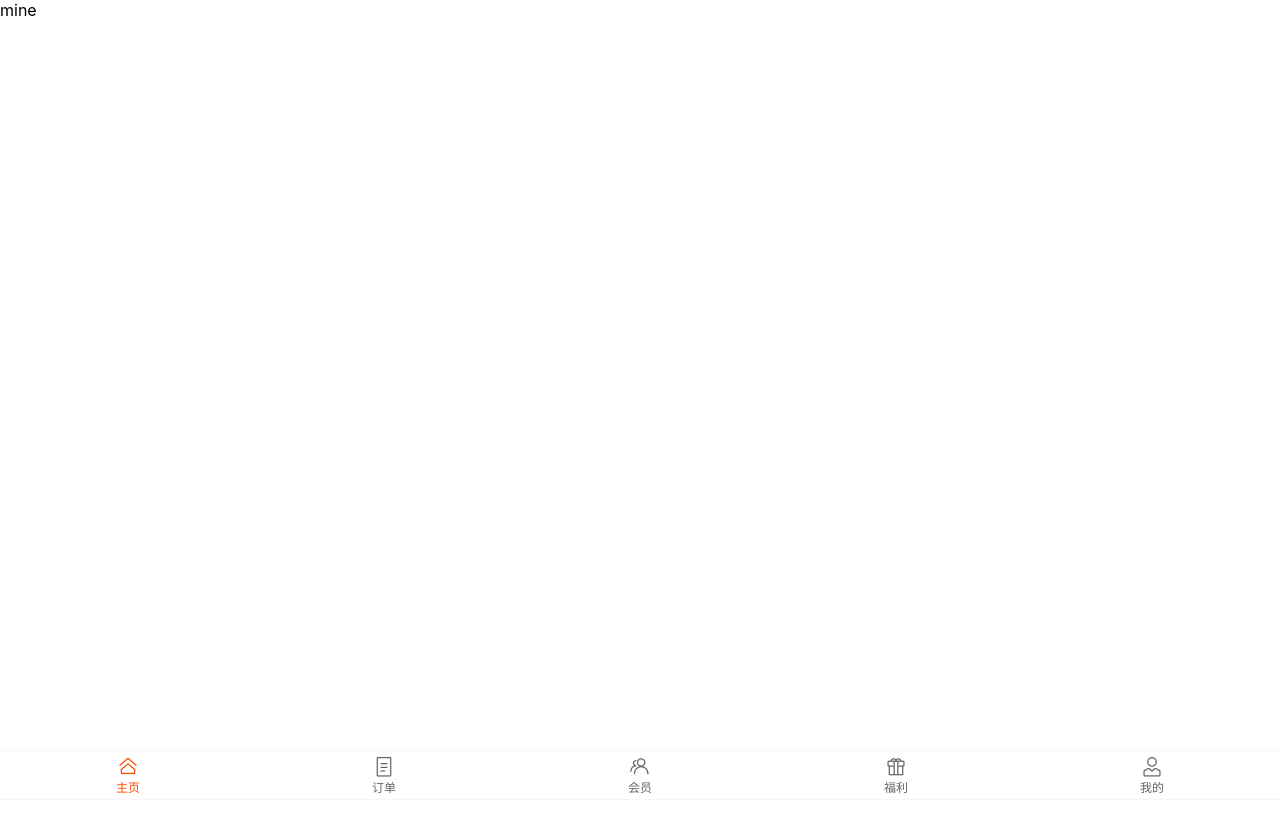
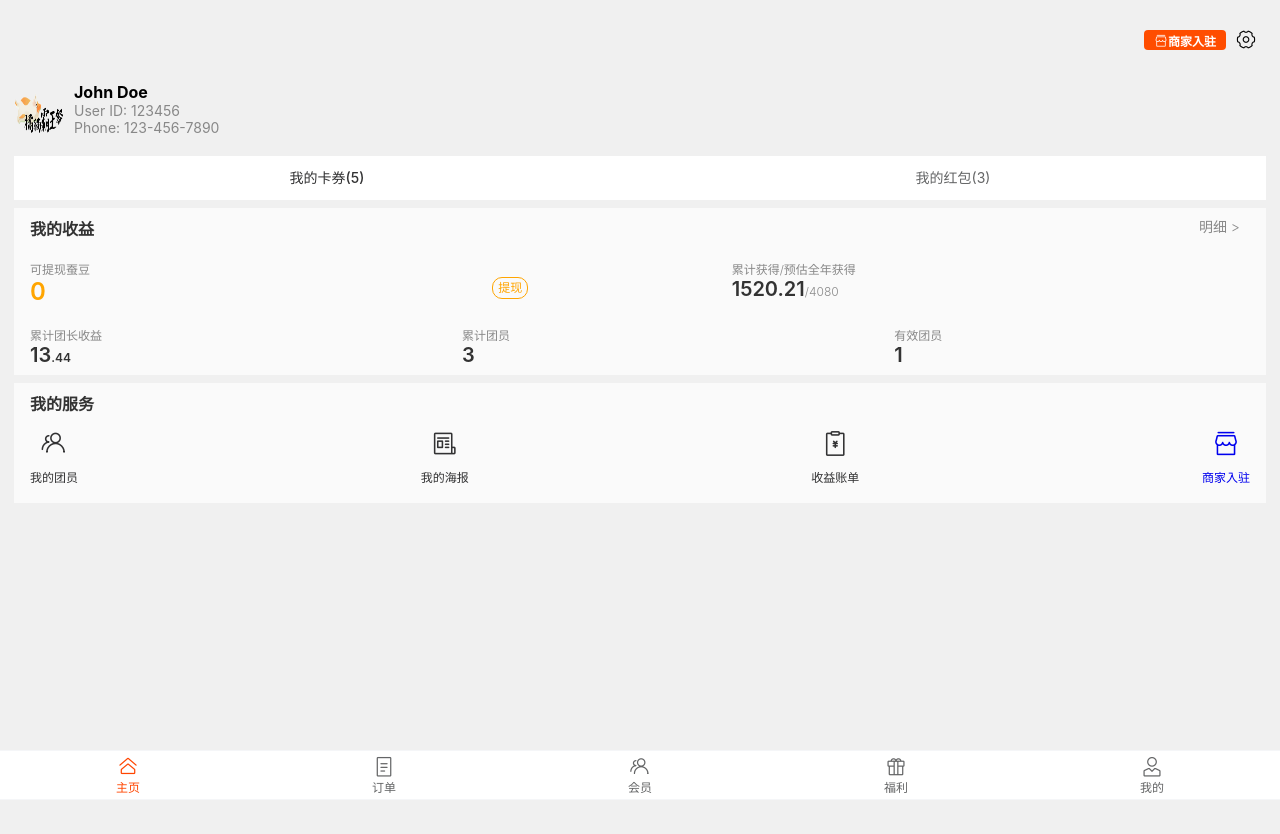
Before and after one commit to Jiffies-64/ginger-cat-frontend, a Vue app in the folder ginger-cat-user-merchant/: page /#/customer/mine in a window 1280 px wide. Before the commit the page ends 800 px from the top, so only its background shows below. Built offline with nearby package versions, Linux system fonts and the light colour scheme.

Commit message:
顾客用户界面设计

```diff
--- a/ginger-cat-user-merchant/src/views/customer/main/mine/CustomerMine.vue
+++ b/ginger-cat-user-merchant/src/views/customer/main/mine/CustomerMine.vue
@@ -1,21 +1,275 @@
 <template>
-  <div class="mine">
-    <!-- Your order page content here -->
-    <!-- Import and use necessary components -->
-    mine
+  <div class="user-page">
+    <!-- Header -->
+    <div class="header">
+      <router-link to="/merchant">
+        <span class="merchant-join">
+          <van-icon name="shop-o" @click="goToMerchantEntry" class="icon" color="#fff" size="14px"></van-icon>
+          <span class="merchant-join-text">商家入驻</span>
+        </span>
+      </router-link>
+      <van-icon name="setting-o" @click="goToSettings" class="icon"></van-icon>
+    </div>
+
+    <!-- User Information -->
+    <div class="user-info">
+      <img :src="require('@/assets/logo.png')" alt="User Avatar" class="avatar">
+      <div class="user-details">
+        <div class="user-name">John Doe</div>
+        <div class="user-id">User ID: 123456</div>
+        <div class="user-phone">Phone: 123-456-7890</div>
+      </div>
+    </div>
+
+    <!-- My Coupons and Red Packets -->
+    <van-tabs v-model="active" line-height="0">
+      <van-tab title="我的卡券(5)"/>
+      <van-tab title="我的红包(3)"/>
+    </van-tabs>
+
+    <!-- My Earnings -->
+    <van-card>
+      <template #title>
+        <van-row type="flex" justify="space-between">
+          <van-col class="large-bold">我的收益</van-col>
+          <van-col class="normal-thin">明细 ></van-col>
+        </van-row>
+      </template>
+      <template #desc>
+        <van-row type="flex" justify="space-between" style="margin-top: 20px;">
+          <van-col :span="10" class="small-thin">
+            <div>可提现蚕豆</div>
+            <van-row type="flex" justify="space-between">
+              <van-col class="large-large-large-bold orange">0</van-col>
+              <van-col class="normal-thin">
+                <div class="my-button">提现</div>
+              </van-col>
+            </van-row>
+          </van-col>
+          <van-col :span="10" class="small-thin">
+            <div>累计获得/预估全年获得</div>
+            <div class="large-large-bold">1520.21<span class="small-thin">/4080</span></div>
+          </van-col>
+        </van-row>
+        <van-row type="flex" justify="space-between" style="margin-top: 20px;">
+          <van-col :span="7">
+            <div class="small-thin">累计团长收益</div>
+            <div class="large-large-bold">13<span class="small-bold">.44</span></div>
+          </van-col>
+          <van-col :span="7">
+            <div class="small-thin">累计团员</div>
+            <div class="large-large-bold">3</div>
+          </van-col>
+          <van-col :span="7">
+            <div class="small-thin">有效团员</div>
+            <div class="large-large-bold">1</div>
+          </van-col>
+        </van-row>
+      </template>
+    </van-card>
+
+    <!-- My Services -->
+    <van-card>
+      <template #title>
+        <div class="large-bold" style="margin-bottom: 15px">我的服务</div>
+      </template>
+      <template #desc>
+        <van-row class="service-row" type="flex" justify="space-between" align="middle">
+          <van-col>
+            <div style="width: 28px; margin: 0 auto">
+              <van-icon name="friends-o" class="service-icon"></van-icon>
+            </div>
+            <div class="service-description">我的团员</div>
+          </van-col>
+          <van-col>
+            <div style="width: 28px; margin: 0 auto">
+              <van-icon name="newspaper-o" class="service-icon"></van-icon>
+            </div>
+            <div class="service-description">我的海报</div>
+          </van-col>
+          <van-col>
+            <div style="width: 28px; margin: 0 auto">
+              <van-icon name="bill-o" class="service-icon"></van-icon>
+            </div>
+            <div class="service-description">收益账单</div>
+          </van-col>
+          <router-link to="/merchant">
+            <van-col>
+              <div style="width: 28px; margin: 0 auto">
+                <van-icon name="shop-o" class="service-icon"></van-icon>
+              </div>
+              <div class="service-description">商家入驻</div>
+            </van-col>
+          </router-link>
+        </van-row>
+      </template>
+    </van-card>
   </div>
 </template>
 
 <script>
-// Import necessary components
 export default {
   name: "CustomerMine",
-  components: {
-    // Import and use necessary components
+  data() {
+    return {
+      active: 0
+    };
   },
+  methods: {
+    goToMerchantEntry() {
+      // Handle navigation to Merchant Entry
+    },
+    goToSettings() {
+      // Handle navigation to Settings
+    },
+  }
 };
 </script>
 
 <style scoped>
-/* Your order page styles here */
+.user-page {
+  padding: 20px 14px 14px 14px;
+  height: 100vh;
+  background-color: #f0f0f0;
+}
+
+.merchant-join {
+  height: 20px;
+  border-radius: 4px;
+  background-color: #ff4d00;
+}
+
+.merchant-join-text {
+  font-weight: 800;
+  color: #ffffff;
+  font-size: 12px;
+  line-height: 20px;
+  margin-right: 10px;
+}
+
+.header {
+  display: flex;
+  justify-content: flex-end;
+  padding: 10px;
+}
+
+.icon {
+  font-size: 20px;
+  margin-left: 10px;
+  cursor: pointer;
+}
+
+.user-info {
+  display: flex;
+  align-items: center;
+  margin: 20px 0;
+}
+
+.avatar {
+  width: 50px;
+  height: 50px;
+  border-radius: 50%;
+  margin-right: 10px;
+}
+
+.user-details {
+  flex: 1;
+}
+
+.user-name {
+  font-size: 16px;
+  font-weight: bold;
+}
+
+.user-id,
+.user-phone {
+  font-size: 14px;
+  color: #888;
+}
+
+.service-row {
+  display: flex;
+  justify-content: space-between;
+  margin-bottom: 10px;
+}
+
+.service-icon {
+  font-size: 28px;
+  margin-bottom: 10px;
+}
+
+.service-description {
+  font-size: 12px;
+  font-weight: 300;
+  text-align: center;
+}
+
+.large-large-large-bold {
+  margin-right: 10px;
+  font-weight: 600;
+  font-size: 24px;
+  color: #333333;
+}
+
+.large-large-bold {
+  margin-right: 10px;
+  font-weight: 600;
+  font-size: 20px;
+  color: #333333;
+}
+
+.large-bold {
+  margin-right: 10px;
+  font-weight: 600;
+  font-size: 16px;
+  color: #333333;
+}
+
+.normal-bold {
+  margin-right: 10px;
+  font-weight: 600;
+  font-size: 14px;
+  color: #333333;
+}
+
+.small-bold {
+  margin-right: 10px;
+  font-weight: 600;
+  font-size: 12px;
+  color: #333333;
+}
+
+.large-thin {
+  margin-right: 10px;
+  font-weight: 300;
+  font-size: 16px;
+  color: #888888;
+}
+
+.normal-thin {
+  margin-right: 10px;
+  font-weight: 300;
+  font-size: 14px;
+  color: #888888;
+}
+
+.small-thin {
+  margin-right: 10px;
+  font-weight: 300;
+  font-size: 12px;
+  color: #888888;
+}
+
+.orange {
+  color: orange;
+}
+
+.my-button {
+  border: 1px orange solid;
+  color: orange;
+  font-size: 12px;
+  line-height: 20px;
+  border-radius: 10px;
+  padding: 0 5px;
+}
 </style>
```
